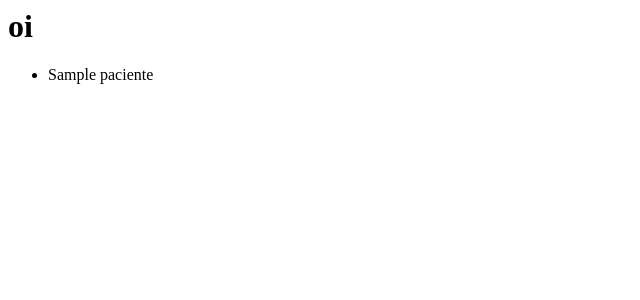
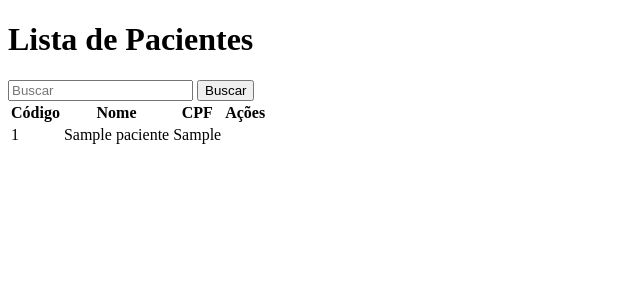
Before and after one commit to gabrielalmeid4/medtec-django, a Django app: page /app/ in a window 1280 px wide. Shown: the top 300 px of the page, without its empty margins (0-640 px from the left). Run offline with Django 5.2, Linux system fonts and the light colour scheme; tables that the repository leaves empty hold one stand-in row (values such as "Sample post").

Commit message:
inicio do dev dos templates

```diff
--- a/app/templates/app/list_pacientes.html
+++ b/app/templates/app/list_pacientes.html
@@ -1,7 +1,54 @@
-<h1>oi</h1>
+<!DOCTYPE html>
+<html lang="pt-BR">
+<head>
+    <meta charset="UTF-8">
+    <meta name="viewport" content="width=device-width, initial-scale=1.0">
+    <title>Lista de Pacientes</title>
 
-<ul>
-    {%for paciente in paciente_list%}
-    <li>{{ paciente.nome }}</li>
-    {% endfor %}
-</ul>
+</head>
+<body>
+    <div class="container">
+        <h1>Lista de Pacientes</h1>
+
+        <div class="search-bar">
+            <form method="GET" action="{% url 'index' %}">
+                <input
+                    type="text"
+                    name="nomeBusca"
+                    placeholder="Buscar"
+                    value="{{ request.GET.nomeBusca|default_if_none:'' }}"
+                />
+                <button type="submit">Buscar</button>
+            </form>
+        </div>
+
+        {% if erro %}
+            <p class="error">{{ erro }}</p>
+        {% endif %}
+
+        <table>
+            <thead>
+                <tr>
+                    <th>Código</th>
+                    <th>Nome</th>
+                    <th>CPF</th>
+                    <th>Ações</th>
+                </tr>
+            </thead>
+            <tbody>
+                {% for paciente in paciente_list %}
+                    <tr>
+                        <td>{{ paciente.cod_pac }}</td>
+                        <td>{{ paciente.nome }}</td>
+                        <td>{{ paciente.cpf }}</td>
+                    </tr>
+                {% empty %}
+                    <tr>
+                        <td colspan="4">Nenhum paciente encontrado.</td>
+                    </tr>
+                {% endfor %}
+            </tbody>
+        </table>
+    </div>
+</body>
+</html>
```
